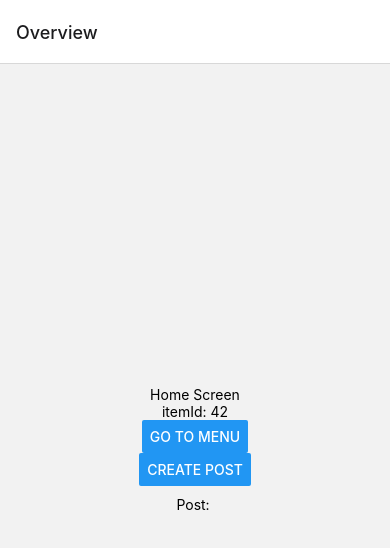
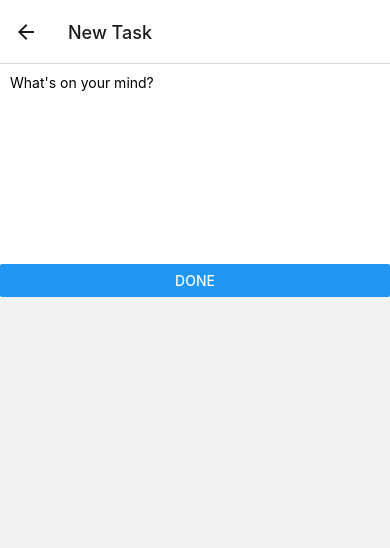
Before and after one commit to BlightedHero/PlannerApp, a React Native app: screen /Task in a window 390 px wide. Shown: the top 548 px of the page. Built offline with nearby package versions, Linux system fonts and the light colour scheme.

Commit message:
Started on Task menu

```diff
--- a/App.js
+++ b/App.js
@@ -2,6 +2,7 @@ import * as React from 'react';
 import { Button, TextInput, View, Text } from 'react-native';
 import { NavigationContainer } from '@react-navigation/native';
 import { createNativeStackNavigator } from '@react-navigation/native-stack';
+import { TaskScreen } from './Task'
 
 function HomeScreen({navigation, route}) {
 
@@ -23,8 +24,8 @@ function HomeScreen({navigation, route}) {
         onPress={() => navigation.push('Menu', {itemId: 5})}
       />
        <Button
-        title="Create post"
-        onPress={() => navigation.navigate('CreatePost')}
+        title="Create Task"
+        onPress={() => navigation.navigate('Task')}
       />
       <Text style={{ margin: 10 }}>Post: {route.params?.post}</Text>
     </View>
@@ -62,7 +63,7 @@ function CreatePostScreen({ navigation, route }) {
   const [postText, setPostText] = React.useState('');
 
   return (
-    <>
+    <View>
       <TextInput
         multiline
         placeholder="What's on your mind?"
@@ -81,7 +82,7 @@ function CreatePostScreen({ navigation, route }) {
           });
         }}
       />
-    </>
+    </View>
   );
 }
 
@@ -105,9 +106,16 @@ function App() {
           options={{ title: 'Overview' }}
           initialParams={{ itemId: 17 }}
         />
+
         <Stack.Screen
           name="CreatePost"
           component={CreatePostScreen}
+        />
+
+        <Stack.Screen
+          name="Task"
+          options={{ title: 'New Task' }}
+          component={TaskScreen}
         />
 
       </Stack.Navigator>
--- /dev/null
+++ b/Task.js
@@ -0,0 +1,33 @@
+import * as React from 'react';
+import { Button, TextInput, View, Text } from 'react-native';
+import { NavigationContainer } from '@react-navigation/native';
+import { createNativeStackNavigator } from '@react-navigation/native-stack';
+
+export function TaskScreen({navigation, route}) {
+    const [postText, setPostText] = React.useState('');
+
+    return (
+        <View>
+            <TextInput
+                multiline
+                placeholder="What's on your mind?"
+                style={{ height: 200, padding: 10, backgroundColor: 'white' }}
+                value={postText}
+                onChangeText={setPostText}
+            />
+
+            <Button
+                title="Done"
+                onPress={() => {
+                // Pass and merge params back to home screen
+                navigation.navigate({
+                    name: 'Home',
+                    params: { post: postText },
+                    merge: true,
+                });
+                }}
+            />
+        </View>
+    );
+
+}
```
